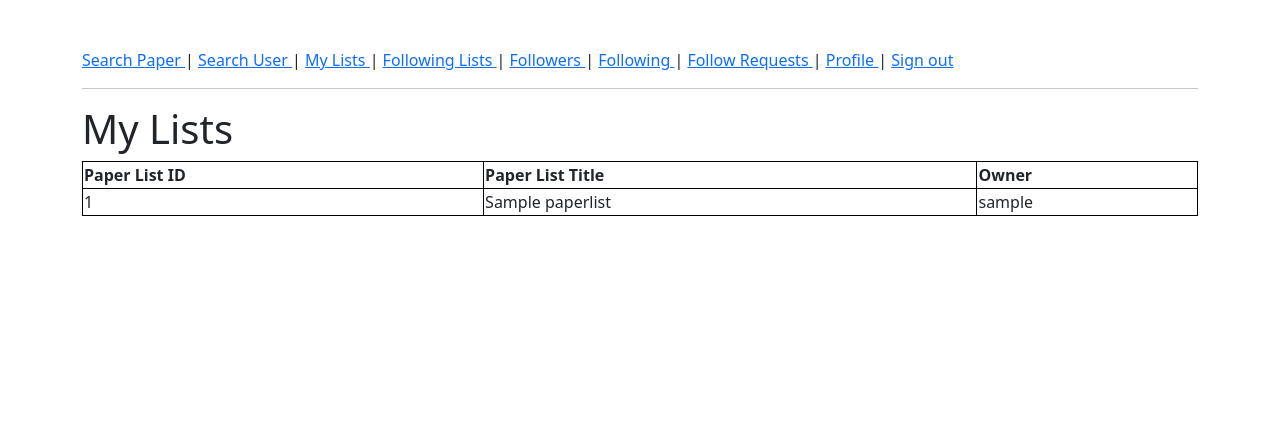
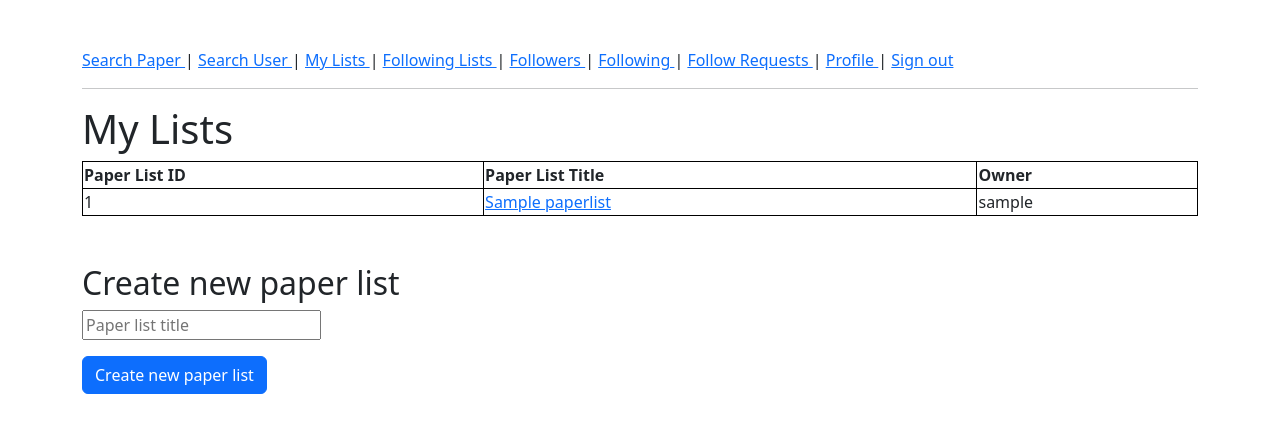
Before and after one commit to bounswe/bounswe2023group9, a Django app: page /my_lists/ in a window 1280 px wide. Shown: the top 433 px of the page. Run offline with Django 4.2, Linux system fonts and the light colour scheme; a user stored in the database is signed in; tables that the repository leaves empty hold one stand-in row (values such as "Sample post").

Commit message:
complete mylists page and comment the code

```diff
--- a/practice_app/front_end/templates/pages/my_lists.html
+++ b/practice_app/front_end/templates/pages/my_lists.html
@@ -5,7 +5,6 @@
 
     <hr>
     <h1>My Lists</h1>
-
     <table class="container">
         <tr>
             <th>Paper List ID</th>
@@ -14,14 +13,25 @@
         </tr>
 
         {% for p_list in paper_lists %}
-        <a href="{% url 'List Content' p_list.id %}">
-            <tr>
-                <td>{{p_list.id}}</td>
-                <td>{{p_list.list_title}}</td>
-                <td>{{p_list.owner}}</td>
-            </tr>
-        </a>
+        <tr>
+            <td>{{p_list.id}}</td>
+            <td><a href="{% url 'List Content' p_list.id %}">{{p_list.list_title}}</a></td>
+            <td>{{p_list.owner}}</td>
+        </tr>
         {% endfor %}
     </table>
+    <h2 class="mt-5">Create new paper list</h2>
+    <div>
+        <div class="col-6">
+            <form method="POST">
+                {% csrf_token %}
+                <div class="mb-3">
+                <input name="paper_list_title" placeholder="Paper list title" type="text" required>
+                </div>
+                <button type="submit" value="Submit" name="Submit" class="btn btn-primary">Create new paper list</button>
+            </form>
+        </div>
+    </div>
+    <p>{{ warning }}</p>
 
 {% endblock %}
--- a/practice_app/front_end/views.py
+++ b/practice_app/front_end/views.py
@@ -1,3 +1,4 @@
+from logging import warning
 from django.shortcuts import render, redirect
 from django.http import JsonResponse, HttpResponse, HttpRequest
 import json
@@ -48,15 +49,8 @@ def sign_up(request):
     return render(request, "pages/sign_up.html", context)
 
 def sign_in(request):
-    # uncomment below and get sign_in page before testing.
-    # this is necessary until a user is created
-    # after the user is created, comment them again
-    """r_username = "omari"
-    r_password = "123456"
-    User.objects.create_user(
-        username=r_username, password=r_password, first_name="nam", last_name="surname")"""
 
-    # warning will bi used to warn the user if the credentials are invaild or for any other warning
+    # warning will be used to warn the user if the credentials are invaild or for any other warning
     context = {'page': 'Sign In', 'warning': ""}
     if request.user.is_authenticated:  # if the user is authenticated, then redirect to search paper page
         return redirect("/search_paper/")
@@ -108,19 +102,30 @@ def profile_page(request):
 
 def my_lists(request):
     user = request.user
-    if request.user.is_anonymous:
+    if request.user.is_anonymous: # if not signed in
         return redirect("/sign_in/")
 
-    p_lists = PaperList.objects.filter(owner = user)
+    context = {'page': 'My Lists', 'logged_in' : 1, "warning": ""} # default context
 
-    papers = [
-        {'title': '<PAPER TITLE1>', 'abstract': "<ABSTRACT1>", 'year': 2000},
-        {'title': '<PAPER TITLE2>', 'abstract': "<ABSTRACT2>", 'year': 2001},
-        {'title': '<PAPER TITLE3>', 'abstract': "<ABSTRACT3>", 'year': 2002},
-        {'title': '<PAPER TITLE4>', 'abstract': "<ABSTRACT4>", 'year': 2003},
-    ]
+    if request.method == "POST": # if the user tries to create a new paper list
+        given_title = request.POST.get("paper_list_title") # get the specified new paper list title
 
-    context = {'page': 'My Lists', "paper_lists": p_lists, 'logged_in' : 1}
+        # call your api to crate the new paper list
+        create_request = HttpRequest()
+        create_request.method = 'POST'
+        create_request.user = request.user
+        create_request.META = request.META
+        create_request.session = request.session
+        create_request.POST = {"list_title": given_title}
+        create_response = create_paper_list(create_request)
+
+        if create_response.status_code == 200:  # if the paper list created successfully
+            context["warning"] = "Paper list created successfully!"
+        else: # if failed
+            context["warning"] = "Paper list couldn't created!"
+
+    p_lists = PaperList.objects.filter(owner = user) # fetch the paper lists owned by the user from database
+    context["paper_lists"] = p_lists # add to the context
 
     return render(request, "pages/my_lists.html", context)
 
```
